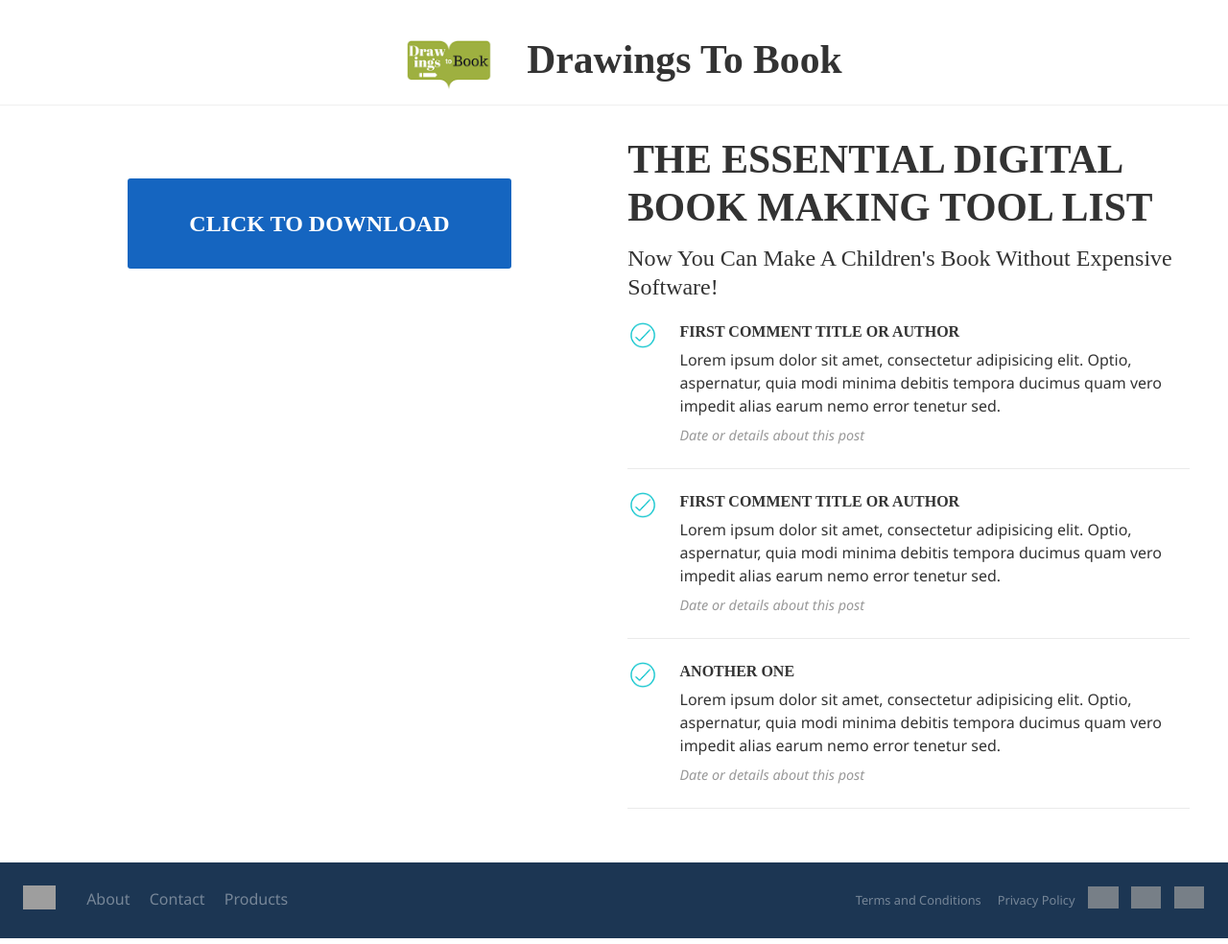
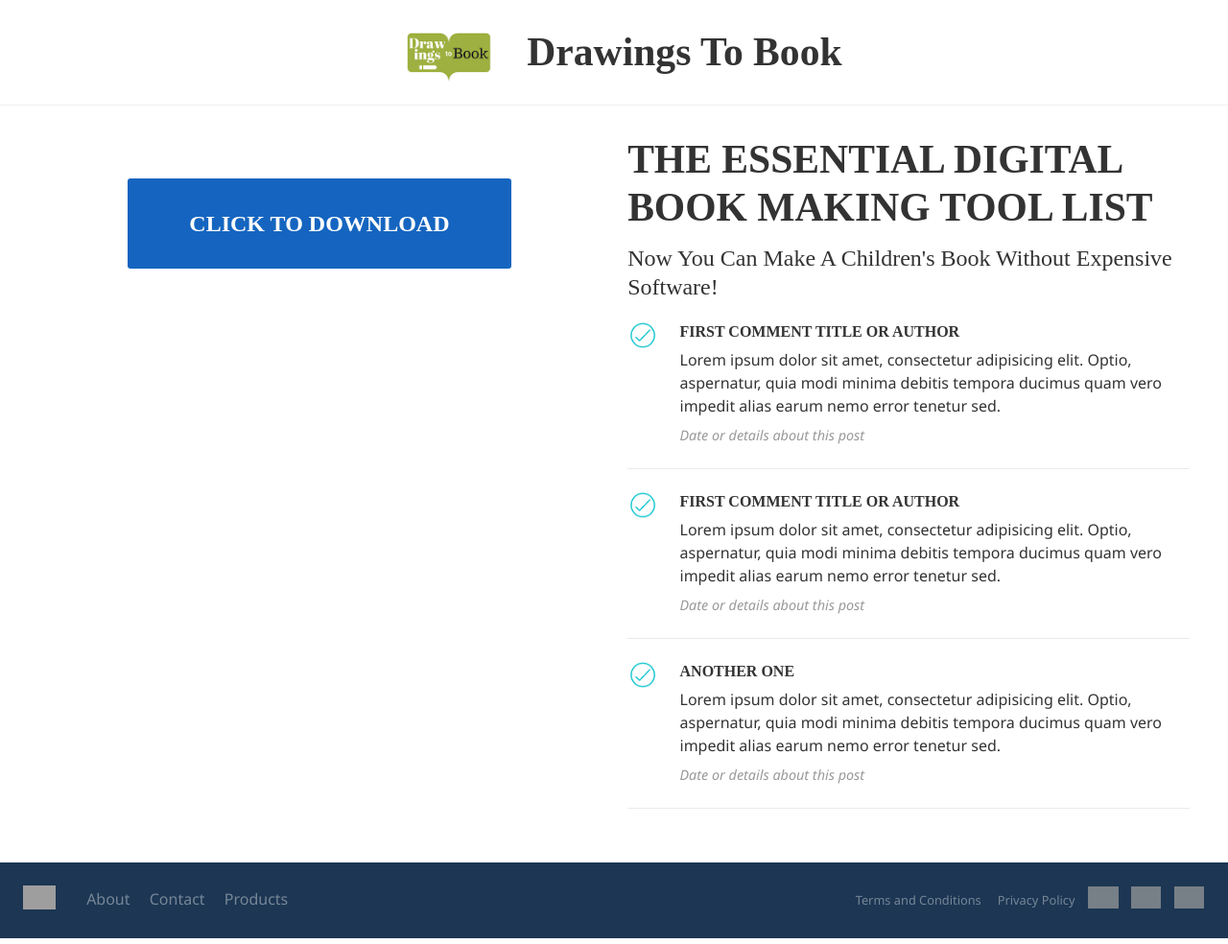
Before and after one commit to fourthirty-two/drawingstobook, a Jekyll site: the page built from index.html, in a window 1280 px wide. Shown: the whole page at 96% size. Built offline with Jekyll 4.4.1, drawn with Linux system fonts in a browser that asks for light colours; some web fonts are replaced; comment, search, counter and statistics services are not loaded; grey boxes are pictures that could not be loaded.

Commit message:
:book: minor adjust ment to logo placement

```diff
--- a/_sass/patterns/_centered-nav.scss
+++ b/_sass/patterns/_centered-nav.scss
@@ -65,7 +65,7 @@
     @include clearfix;
     position: relative;
     z-index: 999;
-    top: 30px;
+    top: 22px;
     text-align: center;
 
     @include media(max-width 769px) {
```
